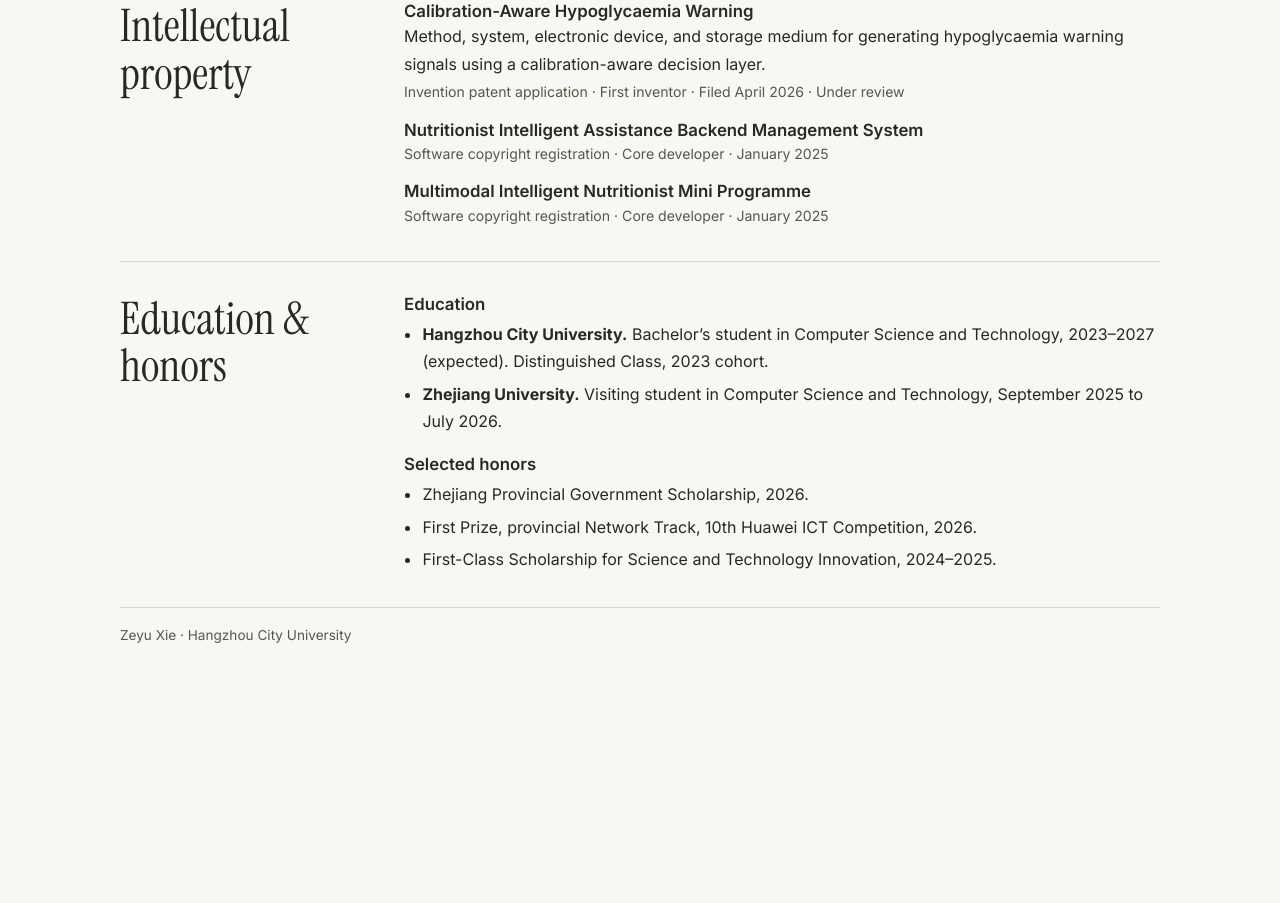
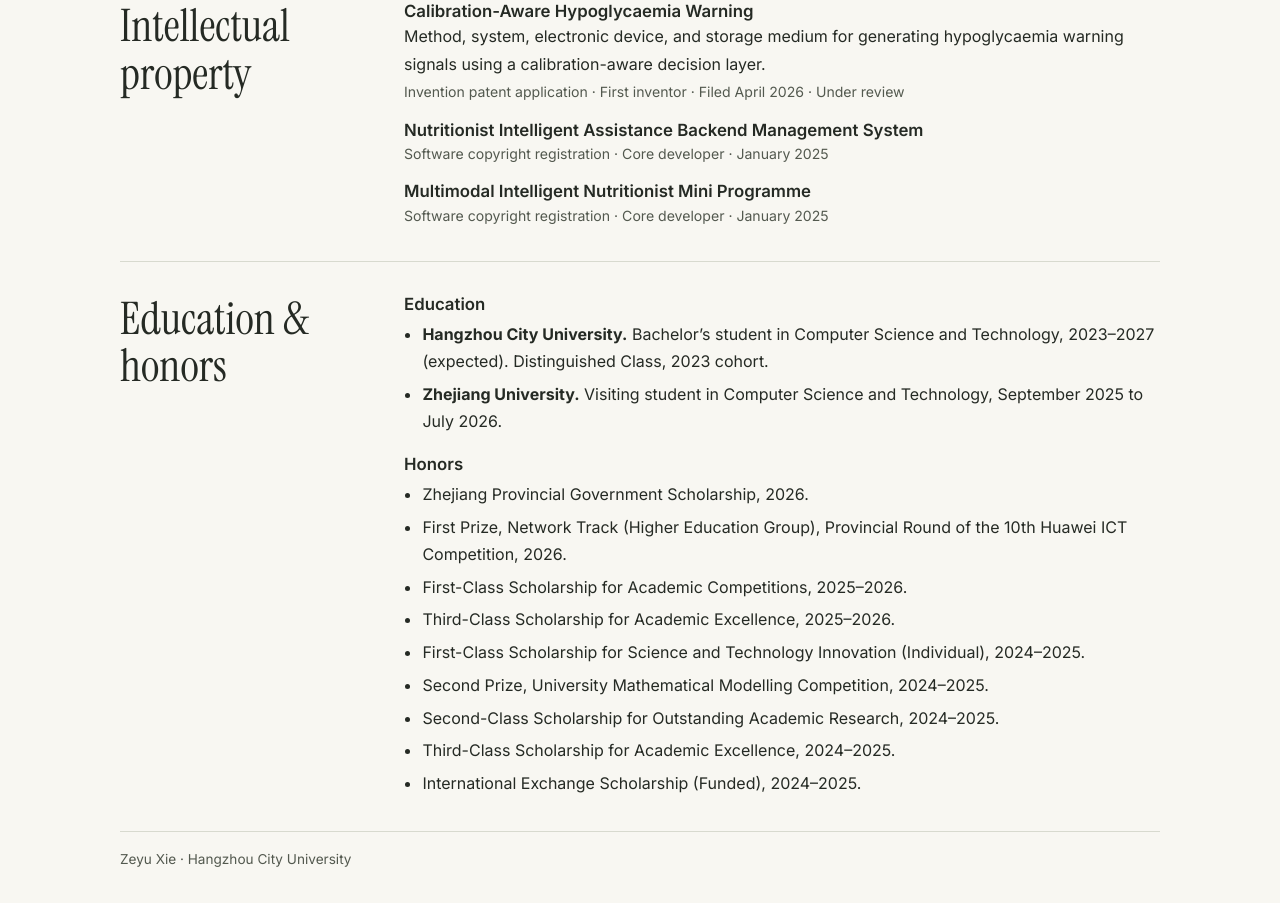
Before and after one commit to MyLoveSong/MyLoveSong.github.io, a plain HTML site: page index.html in a window 1280 px wide. Shown: the part 2648-3551 px from the top of the page. Before the commit the page ends 3327 px from the top, so only its background shows below. Drawn offline with Linux system fonts and the light colour scheme.

Commit message:
List all nine academic honors on the homepage

```diff
--- a/index.html
+++ b/index.html
@@ -256,11 +256,17 @@
             </ul>
           </div>
           <div>
-            <h3>Selected honors</h3>
+            <h3>Honors</h3>
             <ul>
               <li>Zhejiang Provincial Government Scholarship, 2026.</li>
-              <li>First Prize, provincial Network Track, 10th Huawei ICT Competition, 2026.</li>
-              <li>First-Class Scholarship for Science and Technology Innovation, 2024–2025.</li>
+              <li>First Prize, Network Track (Higher Education Group), Provincial Round of the 10th Huawei ICT Competition, 2026.</li>
+              <li>First-Class Scholarship for Academic Competitions, 2025–2026.</li>
+              <li>Third-Class Scholarship for Academic Excellence, 2025–2026.</li>
+              <li>First-Class Scholarship for Science and Technology Innovation (Individual), 2024–2025.</li>
+              <li>Second Prize, University Mathematical Modelling Competition, 2024–2025.</li>
+              <li>Second-Class Scholarship for Outstanding Academic Research, 2024–2025.</li>
+              <li>Third-Class Scholarship for Academic Excellence, 2024–2025.</li>
+              <li>International Exchange Scholarship (Funded), 2024–2025.</li>
             </ul>
           </div>
         </div>
```
